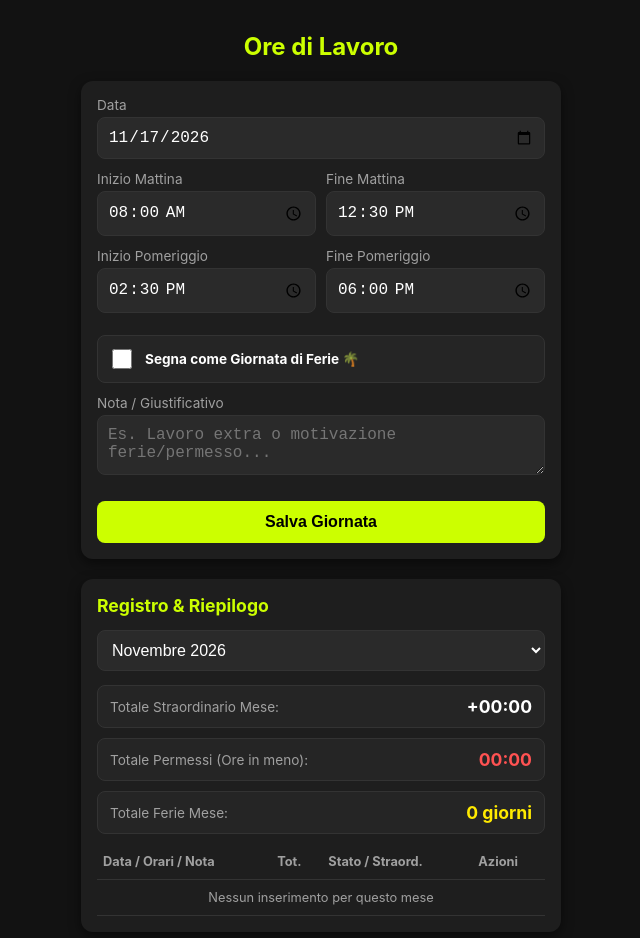
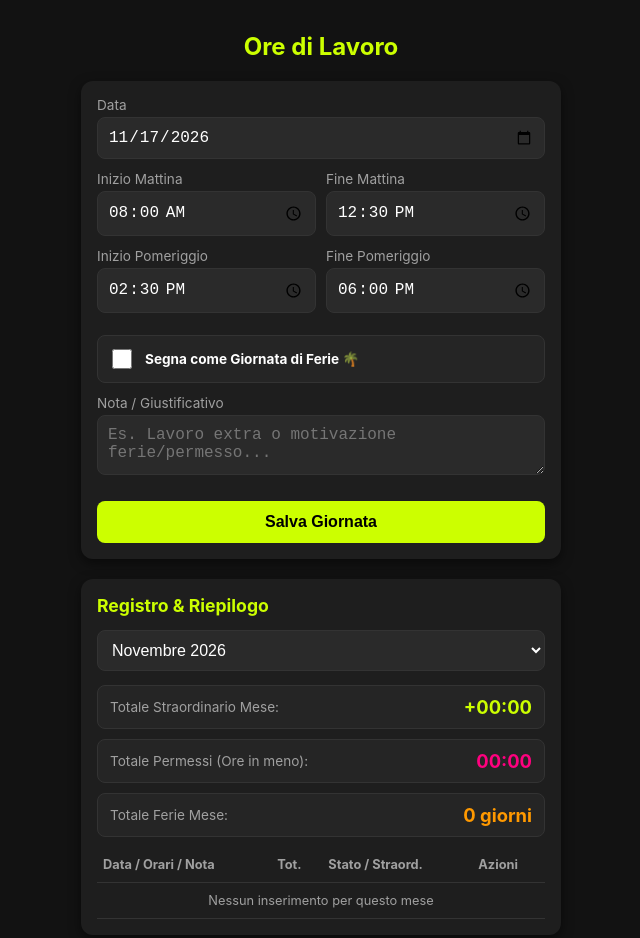
Before and after one commit to sistos77/Lavoro, a plain HTML site: page index.html in a window 1280 px wide. Shown: the top 938 px of the page, without its empty margins (319-959 px from the left). Drawn offline with Linux system fonts and the light colour scheme.

Commit message:
Add files via upload

```diff
--- a/index.html
+++ b/index.html
@@ -9,9 +9,9 @@
     :root {
       --bg-color: #121212;
       --card-bg: #1e1e1e;
-      --accent-neon: #ccff00; /* Giallo fluo principale */
-      --accent-minus: #ff5252;
-      --accent-holiday: #ffea00;
+      --accent-neon: #ccff00;     /* Giallo fluo (Straordinari / Tema) */
+      --accent-minus: #ff007f;    /* Fucsia fluo (Permessi / Ore in meno) */
+      --accent-holiday: #ff9900;  /* Arancione fluo (Ferie) */
       --text: #ffffff;
       --subtext: #a0a0a0;
       --border: #333333;
@@ -156,7 +156,7 @@
     }
 
     .summary-value {
-      font-size: 1.1rem;
+      font-size: 1.15rem;
       font-weight: bold;
     }
 
@@ -314,10 +314,10 @@
         </select>
       </div>
 
-      <!-- Box Riepiloghi Mese -->
+      <!-- Box Riepiloghi Mese con colori fluo -->
       <div class="summary-box">
         <span class="summary-title">Totale Straordinario Mese:</span>
-        <span id="monthlyTotal" class="summary-value">+00:00</span>
+        <span id="monthlyTotal" class="summary-value" style="color: var(--accent-neon);">+00:00</span>
       </div>
 
       <div class="summary-box">
@@ -767,7 +767,6 @@
           for (let i = 0; i < lines.length; i++) {
             let line = lines[i].trim();
             if (!line || line.startsWith("Data;") || line.startsWith("TOTALE PERIODO") || line.startsWith("\uFEFFDATA")) continue;
-            // Rimuove eventuale BOM iniziale se presente
             line = line.replace(/^\uFEFF/, "");
 
             const cols = line.split(';');
@@ -838,7 +837,7 @@
             loadLogs();
             alert("CSV importato con successo!");
           } else {
-            alert("Nessun record valido trovato nel file CSV. Assicurati che sia il file generato da questa app.");
+            alert("Nessun record valido trovato nel file CSV.");
           }
         } catch (err) {
           alert("Errore durante l'elaborazione del file CSV.");
```
